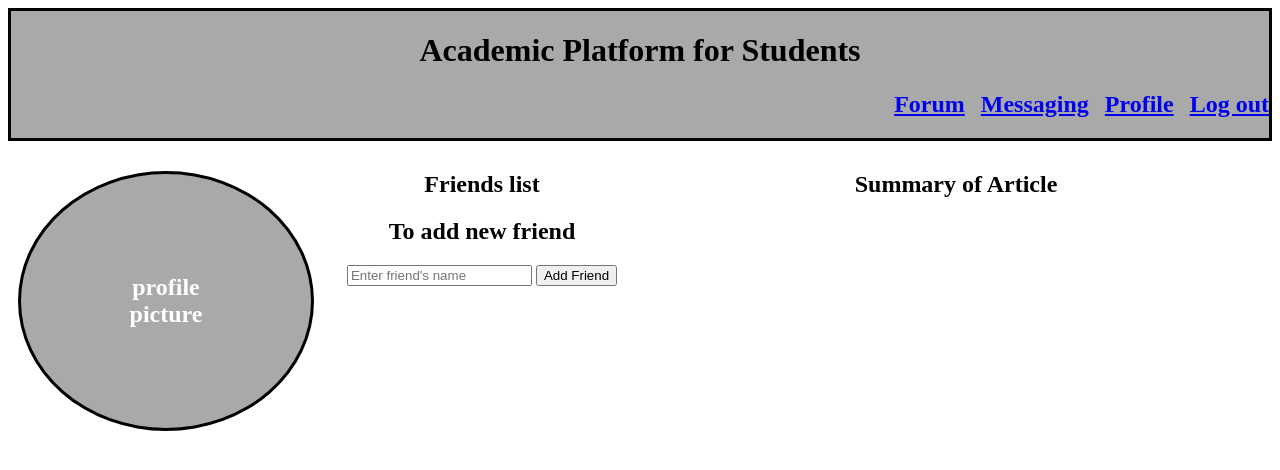
After one commit to kechan01/INFO2222-Project, a Flask app: template templates/profile.html in a window 1280 px wide. The commit adds this page. Shown: the top 470 px of the page. Run offline with Flask 3, Linux system fonts and the light colour scheme; the template is opened without the code that fills it, so the values that code supplies are empty.

Commit message:
add the profile.html

```diff
--- a/app.py
+++ b/app.py
@@ -24,12 +24,12 @@ socketio = SocketIO(app)
 
 
 # SSL certificate and private key paths
-certfile = './certs/localhost.crt'
-keyfile = './certs/localhost.key'
+#certfile = './certs/localhost.crt'
+#keyfile = './certs/localhost.key'
 
 # Create an SSL context with the certificate and private key
-ssl_context = ssl.SSLContext(ssl.PROTOCOL_TLS_SERVER)
-ssl_context.load_cert_chain(certfile, keyfile)
+#ssl_context = ssl.SSLContext(ssl.PROTOCOL_TLS_SERVER)
+#ssl_context.load_cert_chain(certfile, keyfile)
 
 # don't remove this!!
 import socket_routes
@@ -60,6 +60,7 @@ def login_user():
         return "Error: Password does not match!"
 
     session['username'] = username  # Store username in session
+    user.status = "online"
 
     return url_for('friends', username=request.json.get("username"))
 
@@ -162,4 +163,4 @@ def heartbeat():
     return 'OK', 200
 
 if __name__ == '__main__':
-    socketio.run(app, host='127.0.0.1', port=5000, ssl_context=ssl_context)
+    socketio.run(app, host='127.0.0.1', port=5000)
--- /dev/null
+++ b/templates/profile.html
@@ -0,0 +1,59 @@
+<!DOCTYPE html>
+<html lang="en">
+<head>
+    <meta charset="UTF-8">
+    <meta name="viewport" content="width=device-width, initial-scale=1.0">
+    <title>Academic Platform for Students</title>
+    <!-- Link to your CSS file -->
+    <link rel="stylesheet" href="style.css">
+    <!-- Link to your JavaScript file -->
+    <script src="{{ url_for('static', filename='script.js') }}"></script>
+</head>
+<body>
+    <header >
+
+        <h1>Academic Platform for Students</h1>
+        <h2 class="nav-heading">
+            <nav>
+            <a href="#">Forum</a>
+            <a href="#">Messaging</a>
+            <a href="#">Profile</a>
+            <a href="#">Log out</a>
+            </nav>
+        </h2>
+    </header>
+
+    <main>
+
+        <div class="row">
+        <div class="column left">
+            <h2 class="picture"> profile picture </h2>
+            <h2>{{user.username}}</h2>
+        </div>
+        <div class="column middle">
+            <h2>Friends list</h2>
+            <ul>
+                {% for friend in user.friends %}
+                    <li>{{ friend.name }}</li>
+                {% endfor %}
+
+            </ul>
+            <h2 class="addnewfriend">To add new friend</h2>
+
+            <input type="text" id="newFriend" placeholder="Enter friend's name">
+            <button onclick="addFriend()">Add Friend</button>
+
+        </div>
+
+        <div class="column right">
+            <h2>Summary of Article</h2>
+        </div>
+        </div>
+
+    </main>
+    <footer>
+        <!-- Footer content -->
+    </footer>
+
+</body>
+</html>
--- /dev/null
+++ b/templates/style.css
@@ -0,0 +1,78 @@
+/* Style for h1 */
+h1 {
+    text-align: center; /* Center align the heading */
+
+}
+
+/* Style for h2 */
+h2.nav-heading {
+    text-align: right; /* Right align the smaller heading */
+}
+
+/* Style for nav links */
+nav {
+    text-decoration: none; /* Remove underline */
+    color: white; /* Set text color to white */
+}
+
+nav a {
+    margin-left: 10px; /* Add some spacing between links if needed */
+}
+
+header{
+    border-width:3px;
+    border-style:solid;
+    border-color: black ;
+    background-color: darkgrey;
+}
+
+h2{
+    text-align: center;
+}
+
+* {
+        box-sizing: border-box;
+    }
+
+    /* Create three unequal columns that floats next to each other */
+    .column {
+        float: left;
+        padding: 10px;
+    }
+
+    .left{
+        width: 25%;
+        text-align: left;
+    }
+
+    .middle {
+        width: 25%;
+        text-align: center;
+    }
+
+    .right{
+
+        width: 50%;
+        text-align: left;
+    }
+
+    /* Clear floats after the columns */
+    .row:after {
+        content: "";
+        display: table;
+        clear: both;
+
+    }
+
+    .picture{
+        padding: 100px;
+        border-width:3px;
+        border-style:solid;
+        border-color: black ;
+        background-color: darkgrey;
+        color: white;
+        border-radius: 100%;
+    }
+.addnewfriend{
+    text-align: center;
+}
```
Also changed, not shown: templates/friends.jinja (line endings or trailing spaces), 1 other file.
